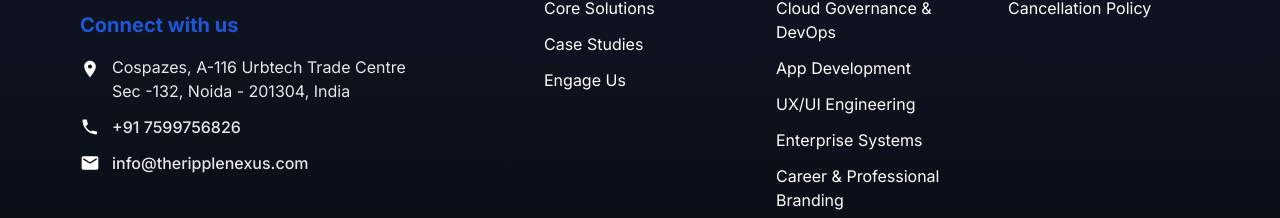
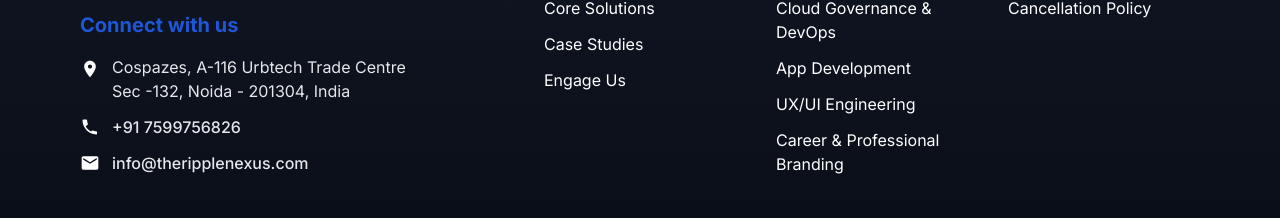
Before and after one commit to ashucfx/nextjs-geist-font-app, a Next.js app: page / in a window 1280 px wide. Shown: the part 3095-3313 px from the top of the page. Built offline with nearby package versions, Linux system fonts and the light colour scheme.

Commit message:
Updated Embedded Maps

```diff
--- a/src/app/casestudies/CaseStudiesClient.tsx
+++ b/src/app/casestudies/CaseStudiesClient.tsx
@@ -65,11 +65,11 @@
   { id: 30, title: "E-commerce Checkout Flow Conversion Boost", client: "Home Decor Retailer", industry: "E-commerce", previewResult: "Increased successful checkout rate by 12%", previewMetric: "12% Revenue Uplift", image: "https://images.pexels.com/photos/4132338/pexels-photo-4132338.jpeg?auto=compress&cs=tinysrgb&w=1260&h=750&dpr=2", challenge: "The complex and lengthy checkout process resulted in a high number of abandoned carts...", solution: "Performed A/B testing on a simplified one-page checkout concept...", results: "The iterative UX changes reduced cart abandonment significantly...", tags: ["UI/UX Design", "Conversion Rate Optimization (CRO)", "E-commerce"], category: 'UI/UX', },
   { id: 31, title: "Enterprise Software Interface Modernization", client: "Legacy HR Platform", industry: "Human Resources", previewResult: "Reduced training time for new users by 40%", previewMetric: "40% Training Time Reduction", image: "https://images.pexels.com/photos/3861969/pexels-photo-3861969.jpeg?auto=compress&cs=tinysrgb&w=1260&h=750&dpr=2", challenge: "The outdated HR software interface was counter-intuitive, necessitating extensive, costly training...", solution: "Applied modern, minimal UI principles to simplify navigation...", results: "The intuitive new interface made the platform largely self-explanatory...", tags: ["UI/UX Design", "Enterprise Software", "Design System"], category: 'UI/UX', },
 
-  { id: 18, title: "Cross-Platform Mobile App for Field Services", client: "QuickFix Maintenance", industry: "Field Operations", previewResult: "Enabled 100% paperless field reporting", previewMetric: "100% Digital Adoption", image: "https://images.pexels.com/photos/1036329/pexels-photo-1036329.jpeg?auto=compress&cs=tinysrgb&w=1260&h=750&dpr=2", challenge: "Field technicians relied on paper forms, leading to data entry errors...", solution: "Developed an intuitive cross-platform (iOS/Android) mobile application integrated with their existing ERP...", results: "Field reports are now instant and error-free...", tags: ["Mobile App Dev", "iOS/Android", "Integration"], category: 'App Development', },
-  { id: 32, title: "Wearable Device Data Synchronization App", client: "Sports Tech Innovator", industry: "Health & Wearables", previewResult: "Achieved 99.9% data transfer reliability", previewMetric: "99.9% Reliability", image: "https://images.pexels.com/photos/668297/pexels-photo-668297.jpeg?auto=compress&cs=tinysrgb&w=1260&h=750&dpr=2", challenge: "Developing a reliable, low-latency mobile app to pair with and stream real-time sensor data from a new fitness wearable was complex.", solution: "Utilized native mobile development (Swift/Kotlin) and Bluetooth Low Energy (BLE) protocols...", results: "The app provides instant data visualization and transfer...", tags: ["Mobile App Dev", "IoT/Wearables", "Native Development"], category: 'App Development', },
+  { id: 18, title: "Cross-Platform Mobile App for Field Services", client: "QuickFix Maintenance", industry: "Field Operations", previewResult: "Enabled 100% paperless field reporting", previewMetric: "100% Digital Adoption", image: "https://images.pexels.com/photos/13432004/pexels-photo-13432004.jpeg", challenge: "Field technicians relied on paper forms, leading to data entry errors...", solution: "Developed an intuitive cross-platform (iOS/Android) mobile application integrated with their existing ERP...", results: "Field reports are now instant and error-free...", tags: ["Mobile App Dev", "iOS/Android", "Integration"], category: 'App Development', },
+  { id: 32, title: "Wearable Device Data Synchronization App", client: "Sports Tech Innovator", industry: "Health & Wearables", previewResult: "Achieved 99.9% data transfer reliability", previewMetric: "99.9% Reliability", image: "https://images.pexels.com/photos/8032913/pexels-photo-8032913.jpeg", challenge: "Developing a reliable, low-latency mobile app to pair with and stream real-time sensor data from a new fitness wearable was complex.", solution: "Utilized native mobile development (Swift/Kotlin) and Bluetooth Low Energy (BLE) protocols...", results: "The app provides instant data visualization and transfer...", tags: ["Mobile App Dev", "IoT/Wearables", "Native Development"], category: 'App Development', },
   { id: 33, title: "Hyperlocal Service Marketplace App", client: "Community Connect", industry: "Local Services", previewResult: "Onboarded 5,000 service providers in launch region", previewMetric: "5,000 Providers", image: "https://images.pexels.com/photos/317383/pexels-photo-317383.jpeg?auto=compress&cs=tinysrgb&w=1260&h=750&dpr=2", challenge: "Building a complex two-sided marketplace app (user/provider) with dynamic pricing and location-based matching was a significant development hurdle.", solution: "Developed a secure backend infrastructure with geo-spatial queries and a robust React Native frontend...", results: "The stable platform facilitated rapid scaling...", tags: ["Mobile App Dev", "Marketplace", "React Native", "Geo-Location"], category: 'App Development', },
   { id: 34, title: "Augmented Reality (AR) Product Visualization App", client: "Furniture Manufacturer", industry: "E-commerce/Retail", previewResult: "Reduced product returns due to size/fit issues by 22%", previewMetric: "22% Return Reduction", image: "https://images.pexels.com/photos/316466/pexels-photo-316466.jpeg?auto=compress&cs=tinysrgb&w=1260&h=750&dpr=2", challenge: "Customers often returned furniture because they couldn't accurately visualize how large items would fit in their homes.", solution: "Developed an AR application feature that uses the phone's camera to place 3D models of furniture directly into the user's space.", results: "The AR feature provided accurate visualization...", tags: ["Mobile App Dev", "Augmented Reality (AR)", "3D Rendering"], category: 'App Development', },
-  { id: 35, title: "Educational Content Delivery App (EdTech)", client: "Global Language School", industry: "Education Technology", previewResult: "Achieved 4.8/5.0 average user rating in both app stores", previewMetric: "4.8/5.0 Rating", image: "https://images.pexels.com/photos/317381/pexels-photo-317381.jpeg?auto=compress&cs=tinysrgb&w=1260&h=750&dpr=2", challenge: "Client needed a highly engaging, offline-capable mobile app to deliver their premium course content worldwide.", solution: "Built a robust content management system API and a cross-platform app optimized for offline data synchronization...", results: "The app's seamless performance and reliability led to overwhelmingly positive user reviews...", tags: ["Mobile App Dev", "EdTech", "Offline Sync", "Content Delivery"], category: 'App Development', },
+  { id: 35, title: "Educational Content Delivery App (EdTech)", client: "Global Language School", industry: "Education Technology", previewResult: "Achieved 4.8/5.0 average user rating in both app stores", previewMetric: "4.8/5.0 Rating", image: "https://images.pexels.com/photos/32396969/pexels-photo-32396969.jpeg", challenge: "Client needed a highly engaging, offline-capable mobile app to deliver their premium course content worldwide.", solution: "Built a robust content management system API and a cross-platform app optimized for offline data synchronization...", results: "The app's seamless performance and reliability led to overwhelmingly positive user reviews...", tags: ["Mobile App Dev", "EdTech", "Offline Sync", "Content Delivery"], category: 'App Development', },
 
   { id: 19, title: "Lead Generation Campaign for Niche Industry", client: "Precision Metals Inc.", industry: "Specialized Manufacturing", previewResult: "Reduced Cost Per Qualified Lead (CPQL) by 45%", previewMetric: "45% CPQL Reduction", image: "https://images.pexels.com/photos/5673487/pexels-photo-5673487.jpeg?auto=compress&cs=tinysrgb&w=1260&h=750&dpr=2", challenge: "The client's previous digital campaigns targeted too broadly, leading to high ad spend...", solution: "Implemented a hyper-targeted SEO and PPC strategy focused on long-tail industrial keywords...", results: "The focused strategy slashed wasted ad spend and delivered a 45% reduction in CPQL...", tags: ["SEO", "PPC/SEM", "Content Strategy"], category: 'Digital Marketing', },
   { id: 36, title: "Local SEO Strategy for Multi-Location Retail", client: "City Auto Services", industry: "Automotive Services", previewResult: "Achieved 'Map Pack' ranking for 80% of regional locations", previewMetric: "80% Map Pack Success", image: "https://images.pexels.com/photos/3184424/pexels-photo-3184424.jpeg?auto=compress&cs=tinysrgb&w=1260&h=750&dpr=2", challenge: "Each of the client's 15 service locations lacked visibility in local search results and Google Maps listings.", solution: "Implemented a comprehensive Local SEO strategy, including GMB optimization, citation building...", results: "Increased local organic traffic by over 120% and secured high visibility for most key locations...", tags: ["SEO", "Local Marketing", "Content Strategy"], category: 'Digital Marketing', },
--- a/src/components/Footer.tsx
+++ b/src/components/Footer.tsx
@@ -21,8 +21,7 @@
     { href: '/casestudies?category=Enterprise%20Solutions', label: 'Cloud Governance & DevOps' },
     { href: '/casestudies?category=App%20Development', label: 'App Development' },
     { href: '/casestudies?category=UI/UX', label: 'UX/UI Engineering' },
-    { href: '/casestudies?category=Enterprise%20Solutions', label: 'Enterprise Systems' },
-    { href: '/casestudies?category=Professional%20&%20Career%20Branding', label: 'Career & Professional Branding' },
+    { href: '/casestudies?category=Professional+%26+Career+Branding&+Career+Branding=', label: 'Career & Professional Branding' },
   ];
 
   const socialLinks = [
@@ -101,7 +100,7 @@
               <h3 className="text-xl font-bold text-gray-200 border-b border-gray-700 pb-2">Our Location</h3>
               <div className="w-full h-48 md:w-full md:h-64 rounded-xl overflow-hidden shadow-xl shadow-blue-900/20 border-2 border-[#1e56d6]/40">
                 <iframe
-                  src="https://www.google.com/maps/embed?pb=!1m14!1m8!1m3!1d14027.674972304892!2d77.3822171!3d28.4878347!3m2!1i1024!2i768!4f13.1!3m3!1m2!1s0x390cd9f5ffffffff%3A0x6764560d2d3a3390!2sUrbtech%20Trade%20Centre!5e0!3m2!1sen!2sin!4v1699747200000!5m2!1sen!2sin"
+                  src="https://www.google.com/maps/embed?pb=!1m18!1m12!1m3!1d3505.928086071705!2d77.3754128749523!3d28.51181128955354!2m3!1f0!2f0!0!3m2!1i1024!2i768!4f13.1!3m3!1m2!1s0x390ce72d5d23fd2d%3A0xccad56c7a364950a!2sRipple%20Nexus!5e0!3m2!1sen!2sin!4v1760524957424!5m2!1sen!2sin"
                   width="100%"
                   height="100%"
                   style={{ border: 0 }}
```
